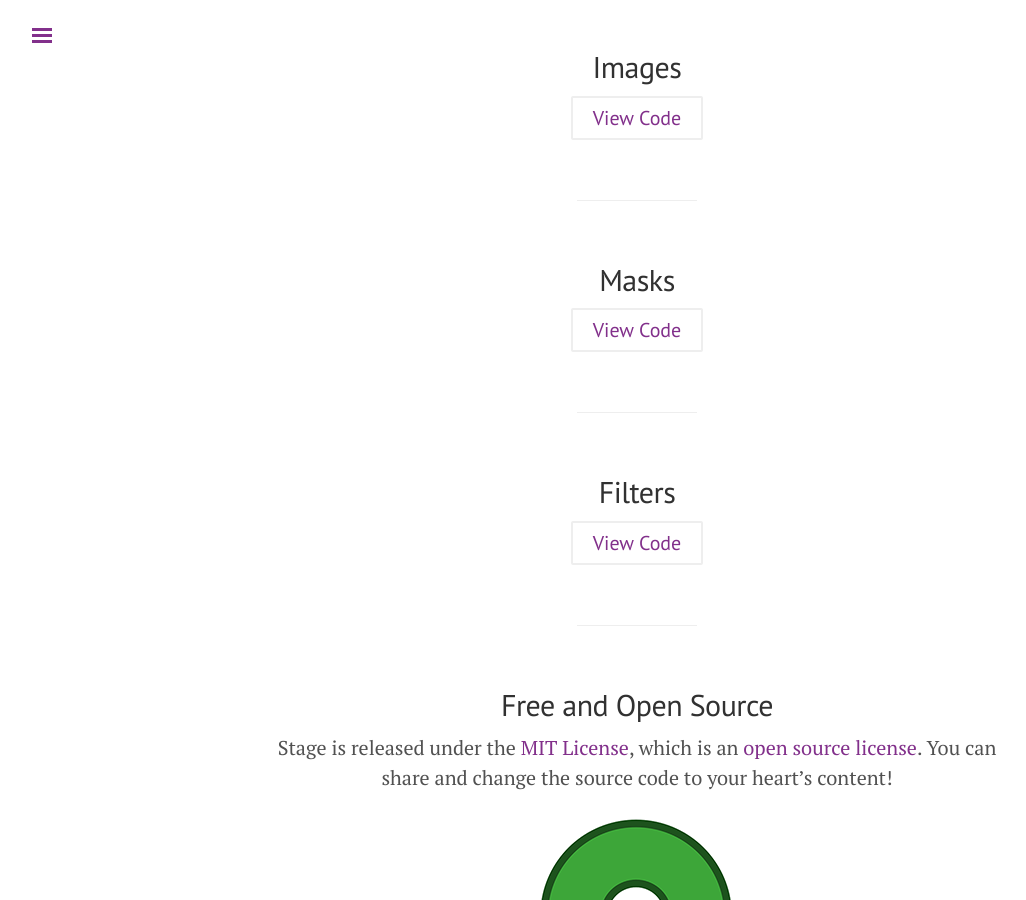
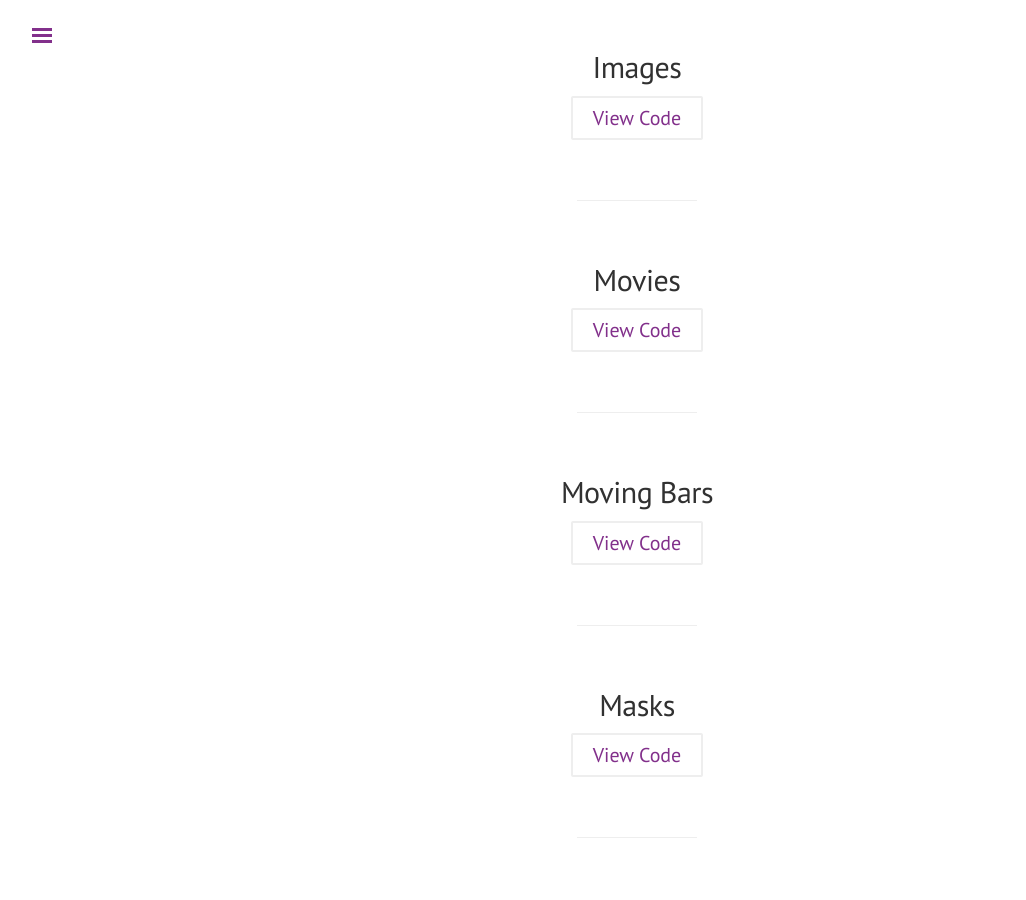
Before and after one commit to Stage-VSS/stage-vss.github.io, a Jekyll site: the page built from index.md, in a window 1280 px wide and 900 px high, scrolled down 1091 px. Shown: the whole window, without its empty margins (3-1029 px from the left). Built offline with Jekyll 4.4.1, drawn with Linux system fonts in a browser that asks for light colours.

Commit message:
More demos

```diff
--- a/index.md
+++ b/index.md
@@ -50,6 +50,30 @@ Stage is a MATLAB based visual stimulus system for vision research. It provides
 
 <hr>
 
+## Movies
+
+<div class="gfyitem" data-title="false" data-autoplay="false" data-controls="false" data-expand="false" data-id="SilkyCreativeIriomotecat"></div>
+
+<label class="btn collapse-toggle">View Code</label>
+
+<div class="collapse">
+  <script src="https://gist.github.com/cafarm/da11e38358b138c27ce827d147ad9b62.js"></script>
+</div>
+
+<hr>
+
+## Moving Bars
+
+<div class="gfyitem" data-title="false" data-autoplay="false" data-controls="false" data-expand="false" data-id="RemarkableGrippingAfricanfisheagle"></div>
+
+<label class="btn collapse-toggle">View Code</label>
+
+<div class="collapse">
+  <script src="https://gist.github.com/cafarm/2110202e2f8044935c35b68f1a914568.js"></script>
+</div>
+
+<hr>
+
 ## Masks
 
 <div class="gfyitem" data-title="false" data-autoplay="false" data-controls="false" data-expand="false" data-id="SnivelingLightCanine"></div>
```
